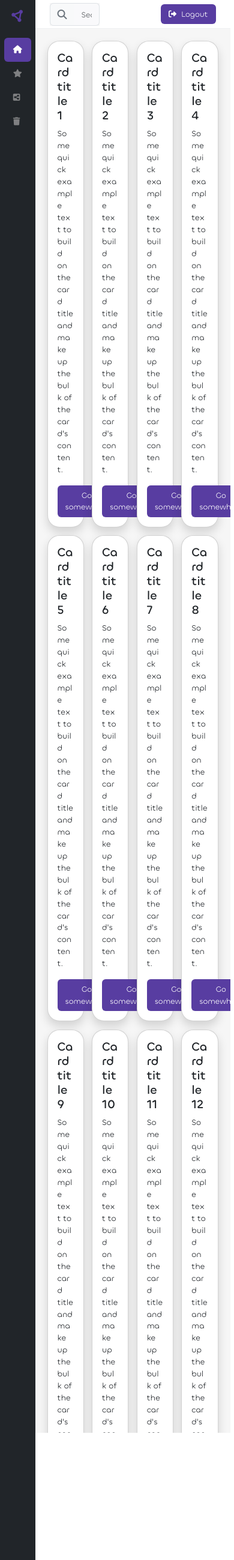
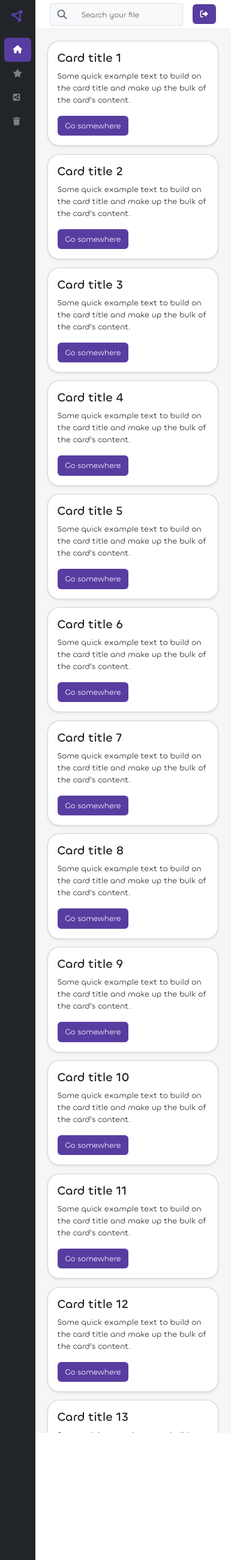
Before and after one commit to Chixide1/Cloudstore, a Django app: page /dashboard/ in a window 390 px wide. Shown: the whole page at 60% size. Run offline with Django 5.2, Linux system fonts and the light colour scheme; style sheets or scripts are compiled from the project's sources; some libraries are stand-ins or nearby versions.

Commit message:
made the mobile layout

```diff
--- a/apps/filestore/templates/_dashboard.html
+++ b/apps/filestore/templates/_dashboard.html
@@ -1,6 +1,6 @@
 <div class="dashboard">
     {% for n in test %}
-        <div class="card shadow dashboard__card">
+        <div class="card shadow-sm dashboard__card">
             <div class="card-body">
                 <h5 class="card-title">Card title {{ n }}</h5>
                 <p class="card-text">Some quick example text to build on the card title and make up the bulk of the card's content.</p>
--- a/apps/filestore/templates/_topbar.html
+++ b/apps/filestore/templates/_topbar.html
@@ -8,5 +8,5 @@
         <i class="fa-solid fa-circle-user fa-2x"></i>
         <p class="m-0" style="font-weight: 500; font-size: small;">Chikezie</p>
     </div>
-    <button class="btn btn--accent"><i class="fa-solid fa-right-from-bracket pe-2"></i>Logout</button>
+    <button class="btn btn--accent topbar__logout"><i class="fa-solid fa-right-from-bracket"></i><span class="ps-2">Logout</span></button>
 </div>
--- a/assets/sass/components/_filestore.scss
+++ b/assets/sass/components/_filestore.scss
@@ -54,8 +54,8 @@
     border-bottom: 1px solid $primary-clr-2;
 
     &__searchbar{
-        min-width: 30%;
-        max-width: 30%;
+        min-width: 150px;
+        max-width: 300px;
         background-color: $background-color-1;
     }
 
@@ -127,5 +127,18 @@
         &__user {
             display: none !important;
         }
+
+        &__logout span {
+            display: none;
+        }
+    }
+
+    .dashboard {
+        min-width: 300px;
+        grid-template-columns: repeat(auto-fill, minmax(50%, auto));
+
+        &__card {
+            min-width: 125px;
+        }
     }
 }
```
Also changed, not shown: assets/sass/base.css (+10 -3 lines), 1 other file.
